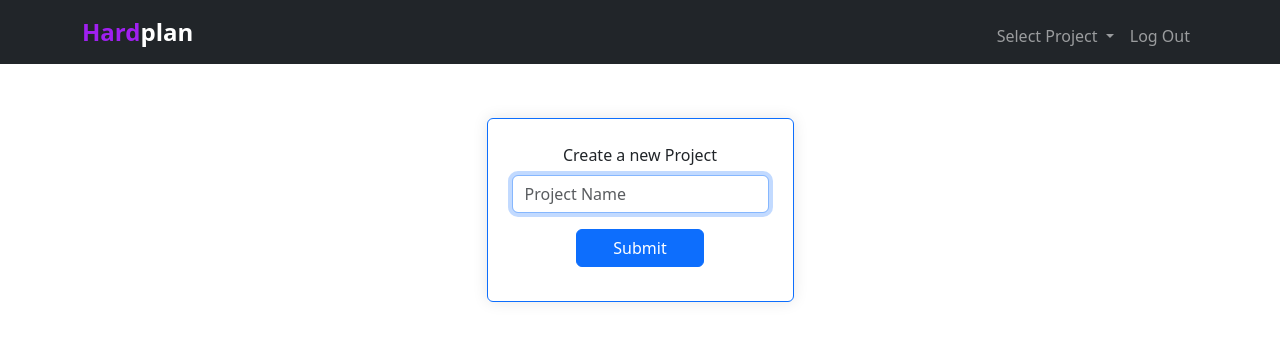
After one commit to Harddus0/cs50fp, a Flask app: page /project in a window 1280 px wide. The commit adds this page. Shown: the top 341 px of the page. Run offline with Flask 3, Linux system fonts and the light colour scheme; a user stored in the database is signed in; data comes from the database, SQL or seed files in the repository; both versions use the stored data as it was after the commit.

Commit message:
concluded implementation of project route

```diff
--- a/app.py
+++ b/app.py
@@ -1,4 +1,4 @@
-from helpers import get_db, close_db, login_required
+from helpers import get_db, close_db, login_required, get_user_projects
 from flask import Flask, flash, redirect, render_template, request, session, url_for, g
 from werkzeug.security import generate_password_hash, check_password_hash
 import sqlite3
@@ -46,11 +46,44 @@ def login():
         # Store user ID in session to log them in
         session["user_id"] = rows[0]["id"]
         cur.close()
-        flash("You are logged in","success")
+        # flash("You are logged in","success")
         return redirect("/")
 
     # GET method
     return render_template("login.html")
+
+
+@app.route("/project", methods=["GET", "POST"])
+@login_required
+def project():
+
+    if request.method == "POST":
+        cur = get_db().cursor()
+
+        selected_project = request.form.get("selected_project")
+
+        if selected_project:
+            session["project_id"] = cur.execute(
+                "SELECT id FROM projects WHERE user_id = ? AND name = ?",
+                (session.get("user_id"), selected_project)
+            ).fetchone()[0]
+            return render_template("index.html", selected_project=selected_project)
+
+        project = request.form.get("project")
+
+        if not project:
+            flash("Project name required", "error")
+            return render_template("project.html")
+
+        cur.execute("INSERT INTO projects (user_id, name) VALUES (?, ?)", (session.get("user_id"), project))
+
+        g.db.commit()
+        cur.close()
+
+        flash("Project successfully created!","success")
+        return render_template("project.html", projects=get_user_projects())
+
+    return render_template("project.html", projects=get_user_projects())
 
 
 
@@ -100,7 +133,7 @@ def register():
 
 
         # Redirect user to home page for login once registration completes
-        flash("Registration successful","success")
+        # flash("Registration successful","success")
         return redirect("/login")
 
     # GET method
@@ -110,7 +143,7 @@ def register():
 @app.route("/logout", methods=["GET"])
 def logout():
     session.clear()
-    redirect("/")
+    return redirect("/")
 
 
 if __name__ == "__main__":
--- a/helpers.py
+++ b/helpers.py
@@ -23,3 +23,13 @@ def login_required(f):
             return redirect(url_for("login"))
         return f(*args, **kwargs)
     return decorated_function
+
+# Fetch all projects for the logged-in user
+def get_user_projects():
+    cur = get_db().cursor()
+    user_id = session.get("user_id")
+    projects = cur.execute("SELECT name FROM projects WHERE user_id = ?", (user_id,)).fetchall()
+    cur.close()
+
+    # Return project names as a list
+    return [project["name"] for project in projects]
--- a/templates/layout.html
+++ b/templates/layout.html
@@ -34,7 +34,17 @@
                     <ul class="navbar-nav ms-auto mt-2">
 
                         {% if session["user_id"] %}
-                            <li class="nav-item active"><a href="/#" class="nav-link">Projects</a></li>
+                            <li class="nav-item dropdown">
+                                <a class="nav-link dropdown-toggle" href="#" id="projectDropdown" role="button" data-bs-toggle="dropdown" aria-expanded="false">
+                                    Select Project
+                                </a>
+                                <ul class="dropdown-menu dropdown-menu-end" aria-labelledby="projectDropdown">
+                                    {% for project in projects %}
+                                        <li><a class="dropdown-item" href="#" onclick="selectProject('{{ project }}')">{{ project }}</a></li>
+                                    {% endfor %}
+                                </ul>
+                            </li>
+                            <li class="nav-item active"><a href="/logout" class="nav-link">Log Out</a></li>
 
                         {% else %}
                             <li class="nav-item active"><a href="/login" class="nav-link">Login</a></li>
@@ -53,7 +63,6 @@
                             {{ message }}
                             <button type="button" class="btn-close" data-bs-dismiss="alert" aria-label="Close"></button>
                         </div>
-
                     {% endfor %}
                 </div>
             {% endif %}
--- /dev/null
+++ b/templates/project.html
@@ -0,0 +1,49 @@
+{% extends "layout.html" %}
+
+{% block title %}
+    Index
+{% endblock %}
+
+{% block main %}
+
+<div class="container d-flex justify-content-center">
+    <div class="border border-primary rounded p-4" style="max-width: 400px; box-shadow: 0px 0px 15px rgba(0, 0, 0, 0.1);">
+
+        {% if not projects %}
+        <form action="/project" method="post" style="padding-bottom: 10px;">
+            <div class="mb-3">
+                <label for="project" class="form-label">Create a new Project</label>
+                <input autocomplete="off" autofocus class="form-control mx-auto w-auto" name="project" placeholder="Project Name" type="text">
+            </div>
+            <button class="btn btn-primary w-50" type="submit">Submit</button>
+        </form>
+
+        {% else %}
+        <form action="/project" method="POST">
+            <div class="mb-3">
+                <label for="project" class="form-label">Select a Project</label>
+                <select class="form-select" name="selected_project" id="selected_project">
+                    <option value="" selected disabled>Choose a project</option>
+                    {% for project in projects %}
+                        <option value="{{ project }}">{{ project }}</option>
+                    {% endfor %}
+                </select>
+            </div>
+
+            <div class="mb-3">
+                <label for="project" class="form-label">Or create a new Project</label>
+                <input autocomplete="off" autofocus class="form-control mx-auto w-auto" name="project" placeholder="Project Name" type="text">
+            </div>
+
+            <button class="btn btn-primary w-50" type="submit">Submit</button>
+        </form>
+
+
+
+
+
+        {% endif %}
+    </div>
+</div>
+
+{% endblock %}
--- a/templates/register.html
+++ b/templates/register.html
@@ -7,7 +7,7 @@
 {% block main %}
     <div class="container d-flex justify-content-center">
         <div class="border border-primary rounded p-4" style="max-width: 400px; box-shadow: 0px 0px 15px rgba(0, 0, 0, 0.1);">
-            <h3>Insert an username and password</h3>
+            <h3>Register your Username</h3>
             <form action="/register" method="post">
                 <div class="mb-3">
                     <input autocomplete="off" autofocus class="form-control mx-auto w-auto" name="username" placeholder="Username" type="text">
```
Also changed, not shown: templates/index.html (+5 -16 lines), database.db.
